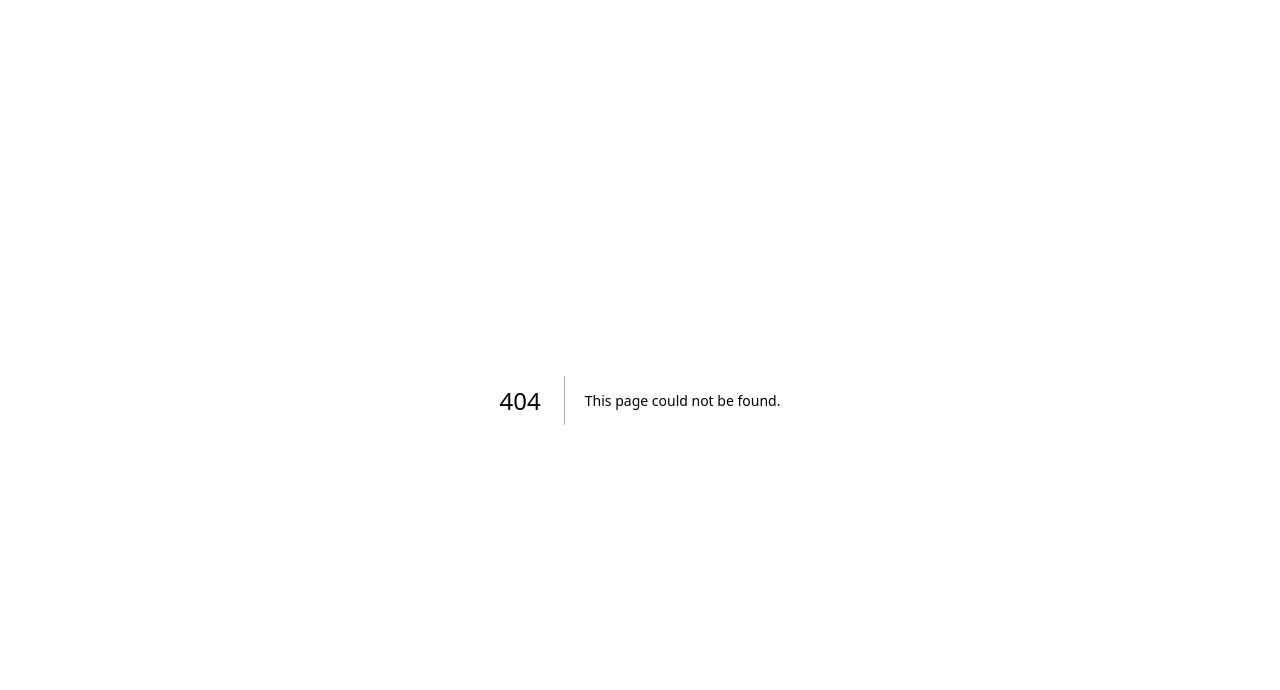
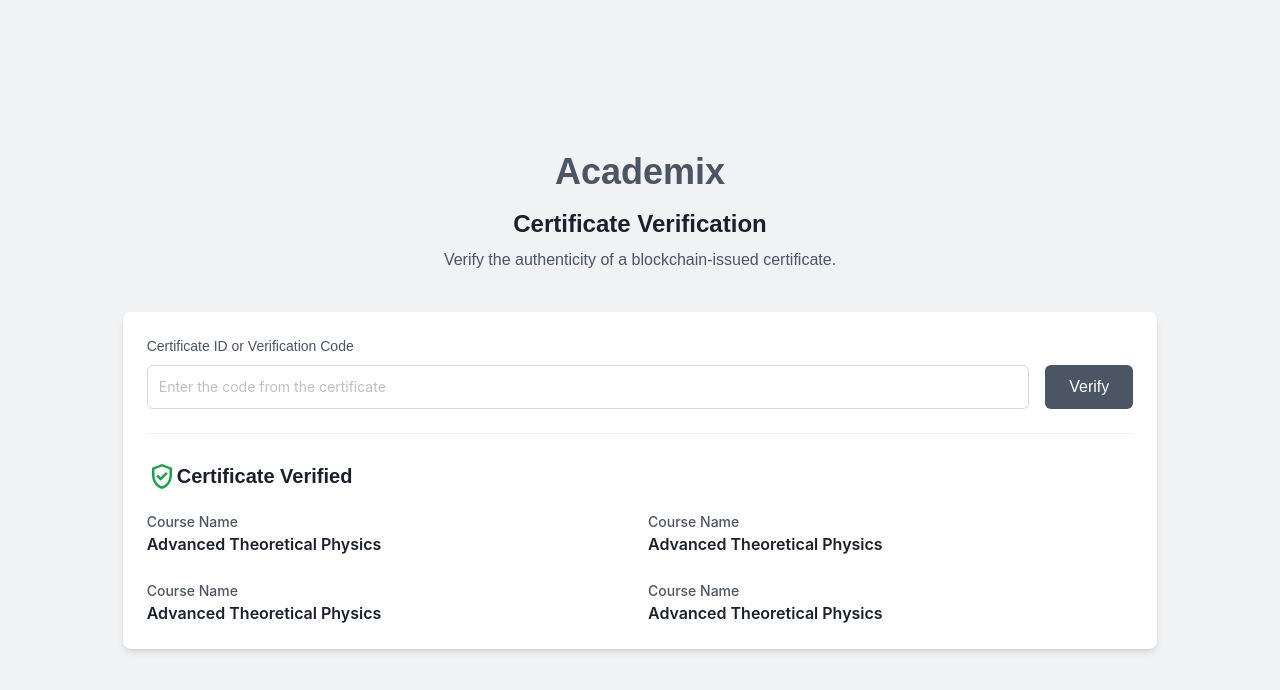
Before and after one commit to CwtchMH/Academix, a Next.js app in the folder frontend/: page /certificate-verify in a window 1280 px wide. Before the commit this address had no page. Shown: the top 690 px of the page. Built offline with nearby package versions, Linux system fonts and the light colour scheme; what @rainbow-me/rainbowkit, wagmi would draw is missing.

Commit message:
implement certificate manage ui

```diff
--- /dev/null
+++ b/frontend/src/app/(privateLayout)/certificate/page.tsx
@@ -0,0 +1,117 @@
+import SearchFilter, {
+  SearchFilterType,
+} from "@/components/certificate/SearchFilter";
+import { Flex } from "antd";
+import { Fragment } from "react";
+
+const certificate = () => {
+  const courses = [
+    {
+      title: "Course name",
+      dateIssued: "15 June, 2023",
+      status: "Verified",
+    },
+    {
+      title: "Course name",
+      dateIssued: "15 June, 2023",
+      status: "Verified",
+    },
+    {
+      title: "Course name",
+      dateIssued: "15 June, 2023",
+      status: "Verified",
+    },
+    {
+      title: "Course name",
+      dateIssued: "15 June, 2023",
+      status: "Verified",
+    },
+    {
+      title: "Course name",
+      dateIssued: "15 June, 2023",
+      status: "Verified",
+    },
+    {
+      title: "Course name",
+      dateIssued: "15 June, 2023",
+      status: "Verified",
+    },
+    {
+      title: "Course name",
+      dateIssued: "15 June, 2023",
+      status: "Verified",
+    },
+  ];
+
+  return (
+    <Fragment>
+      <h1 className="font-bold text-[30px] leading-[36px]">My Certificates</h1>
+      <p className="font-normal text-[16px] text-[#4A5568] leading-[24px] mt-1">
+        View and manage your earned certificates.
+      </p>
+      <div className="mt-8 flex gap-4 w-full justify-between p-4 bg-white rounded-[8px] shadow-md mb-[32px]">
+        <div className="flex-1">
+          <p className="font-medium text-[14px] leading-[20px] text-[#4A5568]">
+            Course Name
+          </p>
+          <SearchFilter
+            type={SearchFilterType.SEARCH_INPUT}
+            className="w-full min-h-[40px]"
+          />
+        </div>
+        <div className="flex-1">
+          <p className="font-medium text-[14px] leading-[20px] text-[#4A5568]">
+            Date Issued
+          </p>
+          <SearchFilter
+            type={SearchFilterType.DATE_PICKER}
+            className="w-full min-h-[40px]"
+          />
+        </div>
+        <div className="flex-1">
+          <p className="font-medium text-[14px] leading-[20px] text-[#4A5568]">
+            Status
+          </p>
+          <SearchFilter
+            type={SearchFilterType.SELECT_INPUT}
+            className="w-full min-h-[40px]"
+          />
+        </div>
+        <div className="flex-1">
+          <p className="font-medium text-[14px] leading-[20px] text-[#4A5568]">
+            Sort by
+          </p>
+          <SearchFilter
+            type={SearchFilterType.SELECT_INPUT}
+            className="w-full min-h-[40px]"
+          />
+        </div>
+      </div>
+      <Flex gap={24} className="flex-wrap">
+        {courses.map((item, index) => (
+          <div
+            key={index}
+            className="p-6 rounded-[8px] bg-white inline-block shadow-md"
+          >
+            <Flex gap={10}>
+              <p className="font-semibold text-[20px] leading-[28px] min-w-[244px]">
+                {item?.title}
+              </p>
+              <div className="text-[#166533] font-medium text-[12px] bg-[#DCFCE7] py-[2px] px-[10px] rounded-[9999px] flex items-center">
+                {item?.status}
+              </div>
+            </Flex>
+            <p className="text-[#718096] text-[14px] leading-[20px] ">
+              Date Issued: {item?.dateIssued}
+            </p>
+            <button className="text-white bg-[#4B5563] text-[14px] font-semibold w-full py-3 rounded-[6px] mt-6">
+              View & Verify
+            </button>
+          </div>
+        ))}
+      </Flex>
+    </Fragment>
+  );
+};
+
+export default certificate;
--- /dev/null
+++ b/frontend/src/app/(publicLayout)/certificate-verify/page.tsx
@@ -0,0 +1,76 @@
+import SearchFilter, {
+  SearchFilterType,
+} from "@/components/certificate/SearchFilter";
+import { Col, Divider, Flex, Row } from "antd";
+import verifyIcon from "../../../../public/verify-icon.svg";
+import Image from "next/image";
+
+const certificateVerify = () => {
+  return (
+    <div className="flex flex-col justify-center">
+      <h1 className="text-[#4B5563] text-[36px] font-bold leading-[40px] text-center">
+        Academix
+      </h1>
+      <h2 className="text-[#1A202C] text-[24px] font-semibold leading-[32px] mt-4 text-center">
+        Certificate Verification
+      </h2>
+      <p className="text-[#4A5568] text-[16px] font-normal leading-[24px] mt-2 text-center">
+        Verify the authenticity of a blockchain-issued certificate.
+      </p>
+      <div className="bg-white p-6 rounded-[8px] shadow-md min-w-[672px] mt-[40px]">
+        <div className="text-[#4A5568] text-[14px] mb-2">
+          Certificate ID or Verification Code
+        </div>
+        <Flex gap={16}>
+          <SearchFilter
+            type={SearchFilterType.SEARCH_INPUT}
+            placeholder="Enter the code from the certificate"
+          />
+          <button className="text-white bg-[#4B5563] rounded-[6px] px-[24px] py-[10px]">
+            Verify
+          </button>
+        </Flex>
+        <Divider />
+        <div className="text-[#1A202C] text-[20px] font-semibold flex items-center mb-4">
+          <Image src={verifyIcon} alt="verify" width={30} height={36} />
+          <span>Certificate Verified</span>
+        </div>
+        <Row gutter={[16, 24]}>
+          <Col span={12}>
+            <p className="text-[#4B5563] text-[14px] font-medium">
+              Course Name
+            </p>
+            <p className="text-[#1A202C] text-[16px] font-semibold">
+              Advanced Theoretical Physics
+            </p>
+          </Col>
+          <Col span={12}>
+            <p className="text-[#4B5563] text-[14px] font-medium">
+              Course Name
+            </p>
+            <p className="text-[#1A202C] text-[16px] font-semibold">
+              Advanced Theoretical Physics
+            </p>
+          </Col>
+          <Col span={12}>
+            <p className="text-[#4B5563] text-[14px] font-medium">
+              Course Name
+            </p>
+            <p className="text-[#1A202C] text-[16px] font-semibold">
+              Advanced Theoretical Physics
+            </p>
+          </Col>
+          <Col span={12}>
+            <p className="text-[#4B5563] text-[14px] font-medium">
+              Course Name
+            </p>
+            <p className="text-[#1A202C] text-[16px] font-semibold">
+              Advanced Theoretical Physics
+            </p>
+          </Col>
+        </Row>
+      </div>
+    </div>
+  );
+};
+export default certificateVerify;
--- /dev/null
+++ b/frontend/src/app/(publicLayout)/layout.tsx
@@ -0,0 +1,14 @@
+import React from "react";
+
+const Layout = ({ children }: { children: React.ReactNode }) => {
+  return (
+    <>
+      {/* <Header /> */}
+      <main className="flex min-h-[100vh] bg-[#f0f2f4] justify-center">
+        {children}
+      </main>
+    </>
+  );
+};
+
+export default Layout;
--- /dev/null
+++ b/frontend/src/components/certificate/SearchFilter.tsx
@@ -0,0 +1,30 @@
+import { DatePicker, Input, Select } from "antd";
+
+export const SearchFilterType = {
+  SEARCH_INPUT: "SEARCH_INPUT",
+  DATE_PICKER: "DATE_PICKER",
+  SELECT_INPUT: "SELECT_INPUT",
+};
+
+const SearchFilter = ({
+  type,
+  className,
+  placeholder,
+}: {
+  type: string;
+  className?: string;
+  placeholder?: string;
+}) => {
+  switch (type) {
+    case SearchFilterType.SEARCH_INPUT:
+      return <Input className={className} placeholder={placeholder} />;
+    case SearchFilterType.DATE_PICKER:
+      return <DatePicker className={className} />;
+    case SearchFilterType.SELECT_INPUT:
+      return (
+        <Select options={[]} className={className} placeholder={placeholder} />
+      );
+  }
+  return <div>SearchFilter</div>;
+};
+export default SearchFilter;
--- a/frontend/src/components/layout/MainMenu/index.tsx
+++ b/frontend/src/components/layout/MainMenu/index.tsx
@@ -37,7 +37,7 @@
     },
     {
       label: "Certificates",
-      link: "/user4",
+      link: "/certificate",
       icon: certificateIcon,
     },
   ];
```
Also changed, not shown: frontend/public/verify-icon.svg (added).
